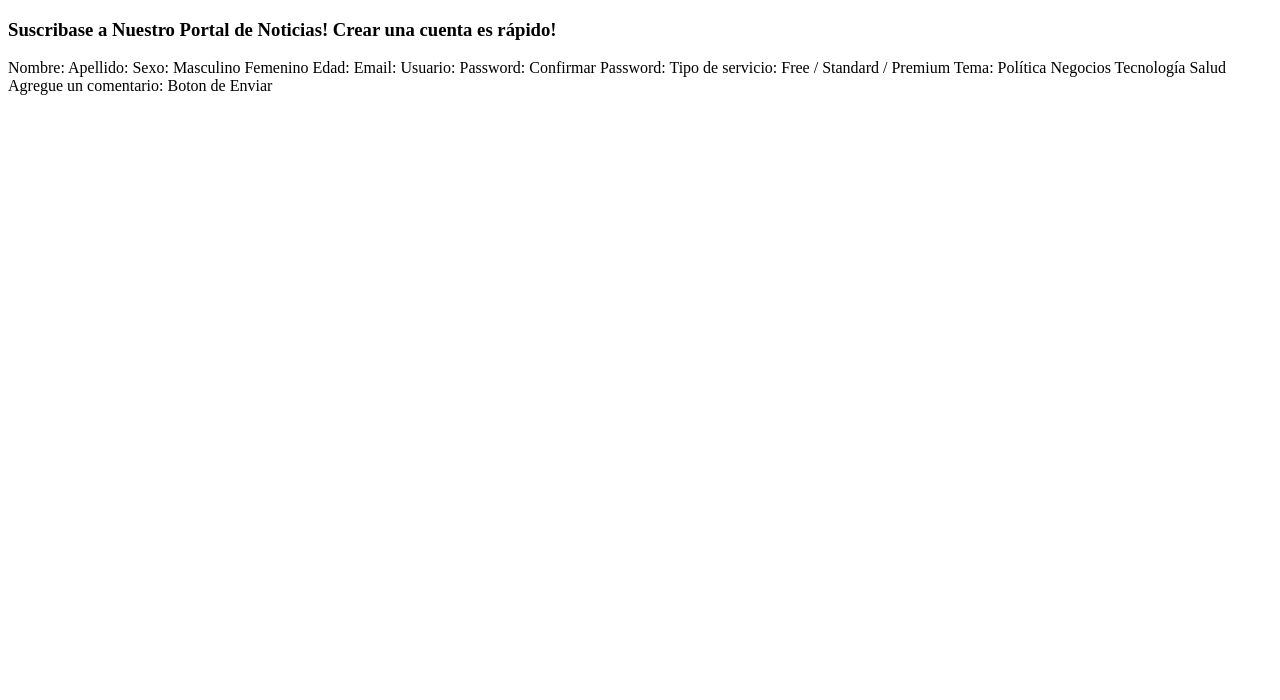
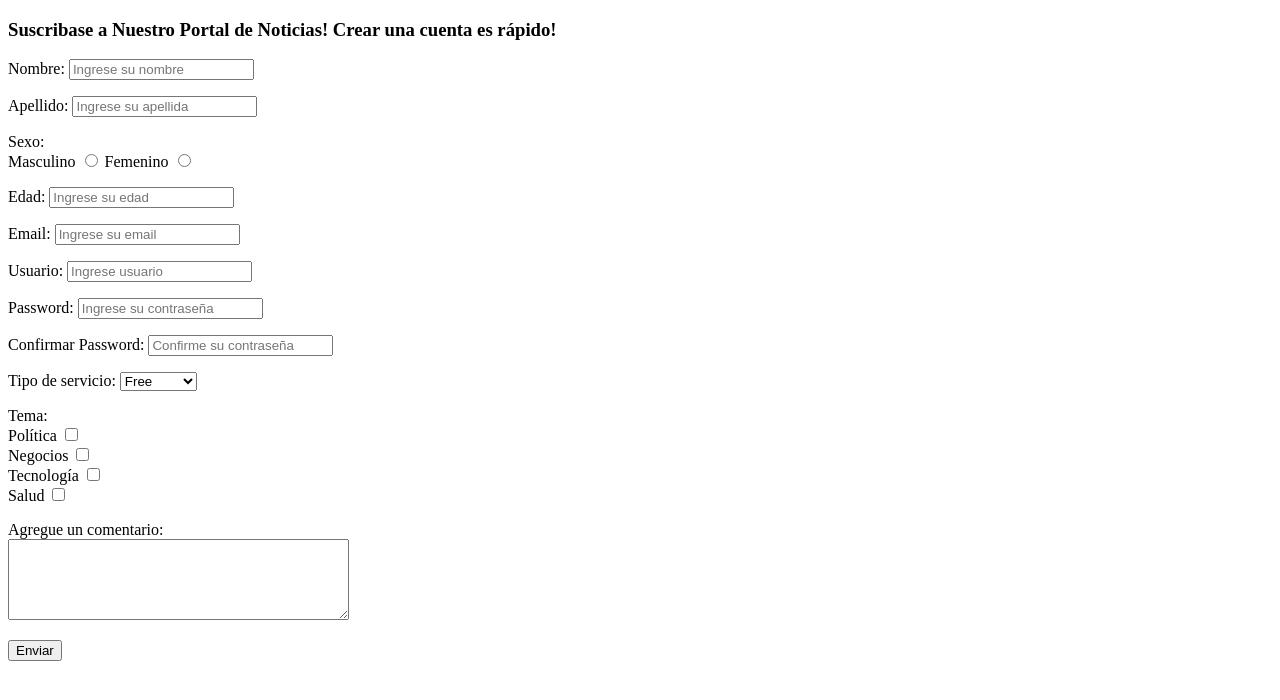
Before and after one commit to UCC-LabCompu2/ejercicios2023-AxAzc, a plain HTML site: page Ejercicios-HTML/ej_formulario.html in a window 1280 px wide. Drawn offline with Linux system fonts and the light colour scheme.

Commit message:
Ej unidad 3/4

```diff
--- a/Ejercicios-HTML/ej_formulario.html
+++ b/Ejercicios-HTML/ej_formulario.html
@@ -10,7 +10,7 @@
         }
     </style>
 </head>
-<body>
+<p>
 <!--Cree un Formulario con los campos que se proponen a continuacion-->
 <!--Agregue el atributo legend-->
 
@@ -18,26 +18,58 @@
     https://www.w3schools.com/html/tryit.asp?filename=tryhtml_elem_output-->
 
 <h3>Suscribase a Nuestro Portal de Noticias! Crear una cuenta es rápido!</h3>
-Nombre:
-Apellido:
-Sexo: Masculino Femenino
-Edad:
-Email:
-Usuario:
-Password:
-Confirmar Password:
 
-Tipo de servicio: Free / Standard / Premium
-Tema:
-Política
-Negocios
-Tecnología
-Salud
+<p>
+    Nombre: <input type="text" name="'Nombre" placeholder="Ingrese su nombre">
+</p>
+<p>
+    Apellido: <input type="text" name="'Apellido" placeholder="Ingrese su apellida">
+</p>
+<p>
+    Sexo: <br>
+    Masculino <input type="radio" name="Sexo" value="Masculino">
+    Femenino <input type="radio" name="Sexo" value="Femenino">
 
-Agregue un comentario:
+</p>
+<p>
+    Edad: <input type="number" name="Edad" placeholder="Ingrese su edad">
 
-Boton de Enviar
+</p>
+<p>
+    Email: <input type="email" name="Email" placeholder="Ingrese su email" >
 
+</p>
+<p>
+    Usuario: <input type="text" name="Usuario" placeholder="Ingrese usuario">
+</p>
+<p>
+    Password: <input type="password" name="Password" placeholder="Ingrese su contraseña">
+</p>
+<p>
+    Confirmar Password: <input type="password" name="Confirmar Password" placeholder="Confirme su contraseña">
+</p>
+<p>
+    Tipo de servicio:
+     <select name="Tipo servicio">
+        <option value="Free">Free</option>
+        <option value="Standard">Standard</option>
+        <option value="Premium">Premium</option>
+     </select>
+</p>
+<p>
+    Tema: <br>
+    Política <input type="checkbox" name="Tema" value="Política"> <br>
+    Negocios <input type="checkbox" name="Tema" value="Negocios"> <br>
+    Tecnología <input type="checkbox" name="Tema" value="Tecnología"> <br>
+    Salud <input type="checkbox" name="Tema" value="Salud">
+</p>
+<p>
+    Agregue un comentario: <br>
+    <textarea name="Comentario" rows="5" cols="40"></textarea>
+</p>
+<p>
+    <button type="submit">Enviar</button>
+</p>
 
 </body>
 </html>
```
Also changed, not shown: Ejercicios-CSS/ej_columnas.html (+24 -0 lines), Ejercicios-CSS/ej_cv.html (+7 -1 lines), Ejercicios-CSS/ej_leyes.html (+8 -0 lines), Ejercicios-CSS/estilo_cv.css (added, +24 -0 lines), Ejercicios-CSS/imagenes/icono_cv.png (added), Ejercicios-CSS/imagenes/png-transparent-computer-icons-open-person-family-icon-black-silhouette-black-white-people-thumbnail.png (added).
